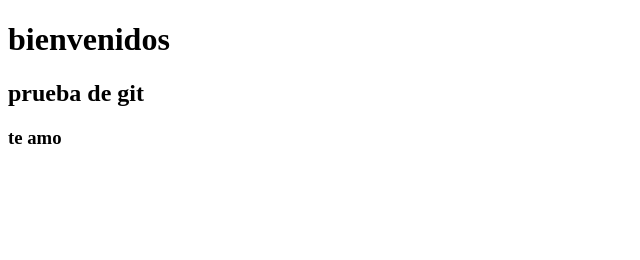
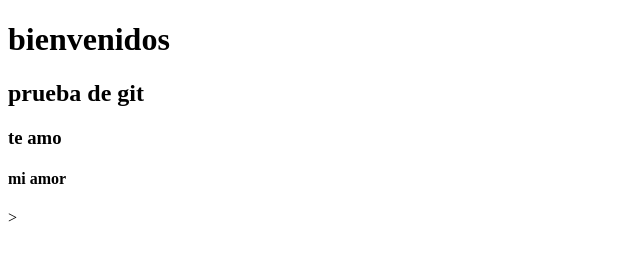
Before and after one commit to cr7celso/paginainicial, a plain HTML site: page index.html in a window 1280 px wide. Shown: the full height of the page, 0-640 px from the left. Drawn offline with Linux system fonts and the light colour scheme.

Commit message:
cuerta prueba

```diff
--- a/index.html
+++ b/index.html
@@ -9,5 +9,6 @@
     <h1> bienvenidos </h1>
     <h2> prueba de git</h2>
     <h3> te amo </h3>
+    <h4> mi amor </h4>>
 </body>
 </html>
```
